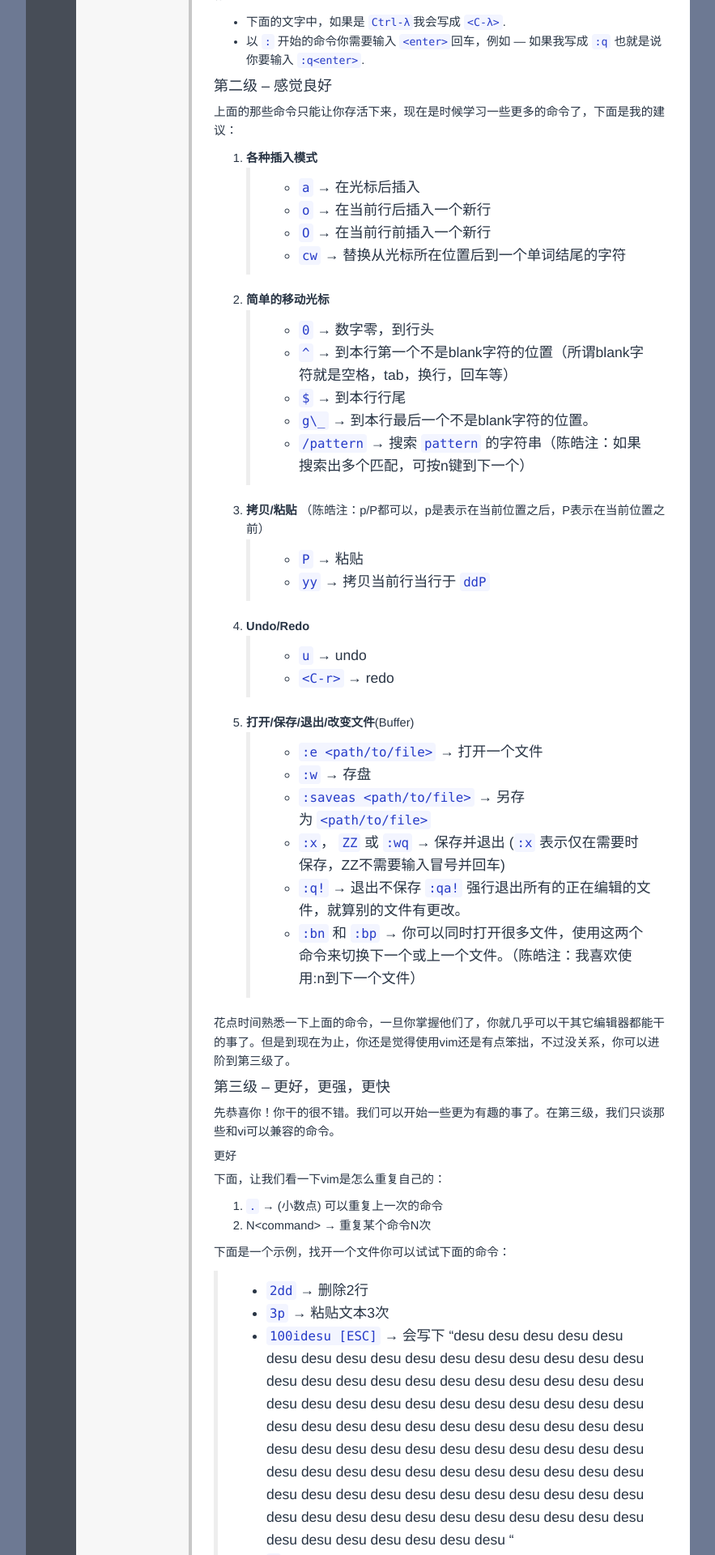
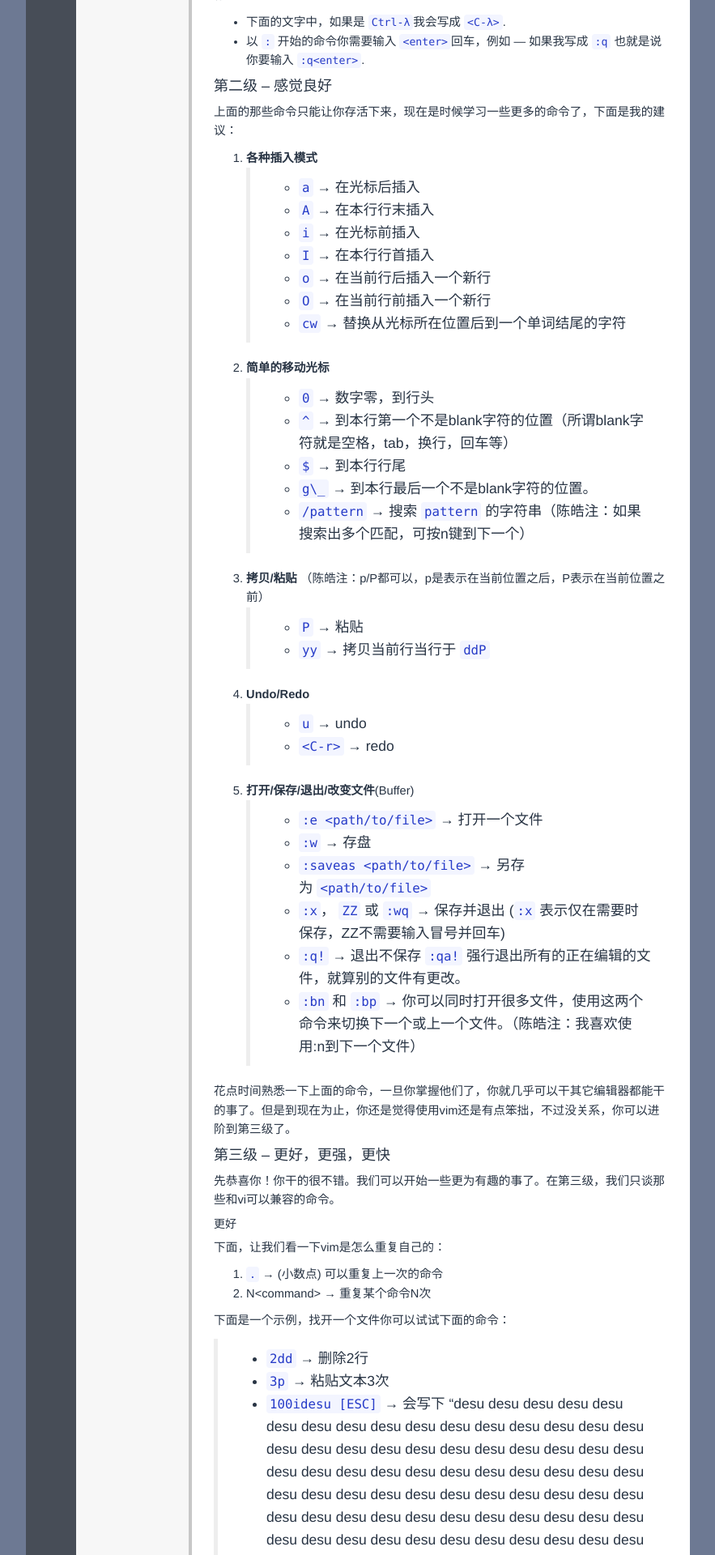
Before and after one commit to polyHong/polyHong.github.io, a Jekyll site: the page built from _posts/tech/2017-04-13-vim-exercise-tutorial.md, in a window 1280 px wide. Shown: the part 1703-3623 px from the top of the page at 81% size, without its empty margins (198-1081 px from the left). Built offline with Jekyll 4.4.1, drawn with Linux system fonts in a browser that asks for light colours; Markdown is read by kramdown in place of the engine named in the settings; comment, search, counter and statistics services are not loaded; some of the changed text lies outside the part shown.

Commit message:
upload vim learning post

```diff
--- a/_posts/tech/2017-04-13-vim-exercise-tutorial.md
+++ b/_posts/tech/2017-04-13-vim-exercise-tutorial.md
@@ -99,6 +99,9 @@ Vim the Six Billion Dollar editor
 <blockquote>
 <ul>
 <li><code>a</code> → 在光标后插入</li>
+<li><code>A</code> → 在本行行末插入</li>
+<li><code>i</code> → 在光标前插入</li>
+<li><code>I</code> → 在本行行首插入</li>
 <li><code>o</code> → 在当前行后插入一个新行</li>
 <li><code>O</code> → 在当前行前插入一个新行</li>
 <li><code>cw</code> → 替换从光标所在位置后到一个单词结尾的字符</li>
```
Also changed, not shown: 1 other file.
